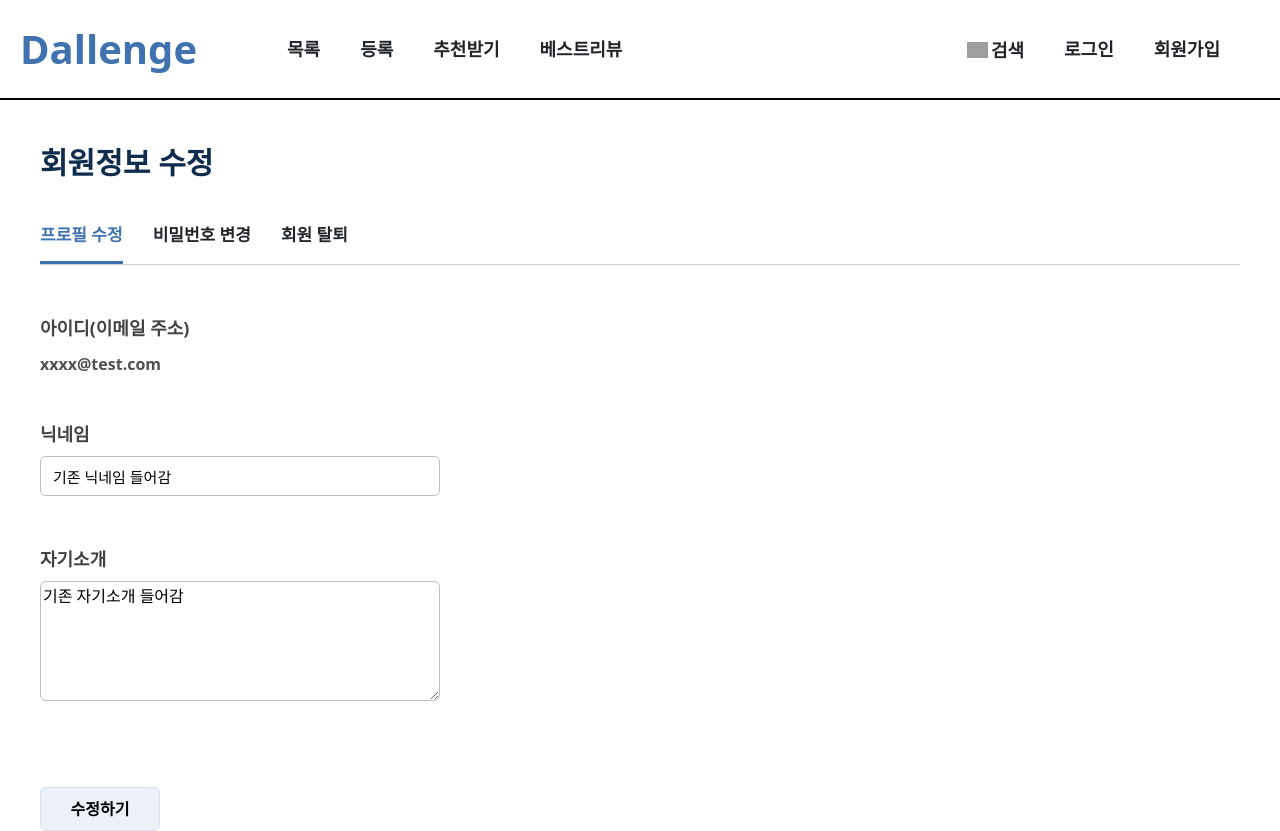
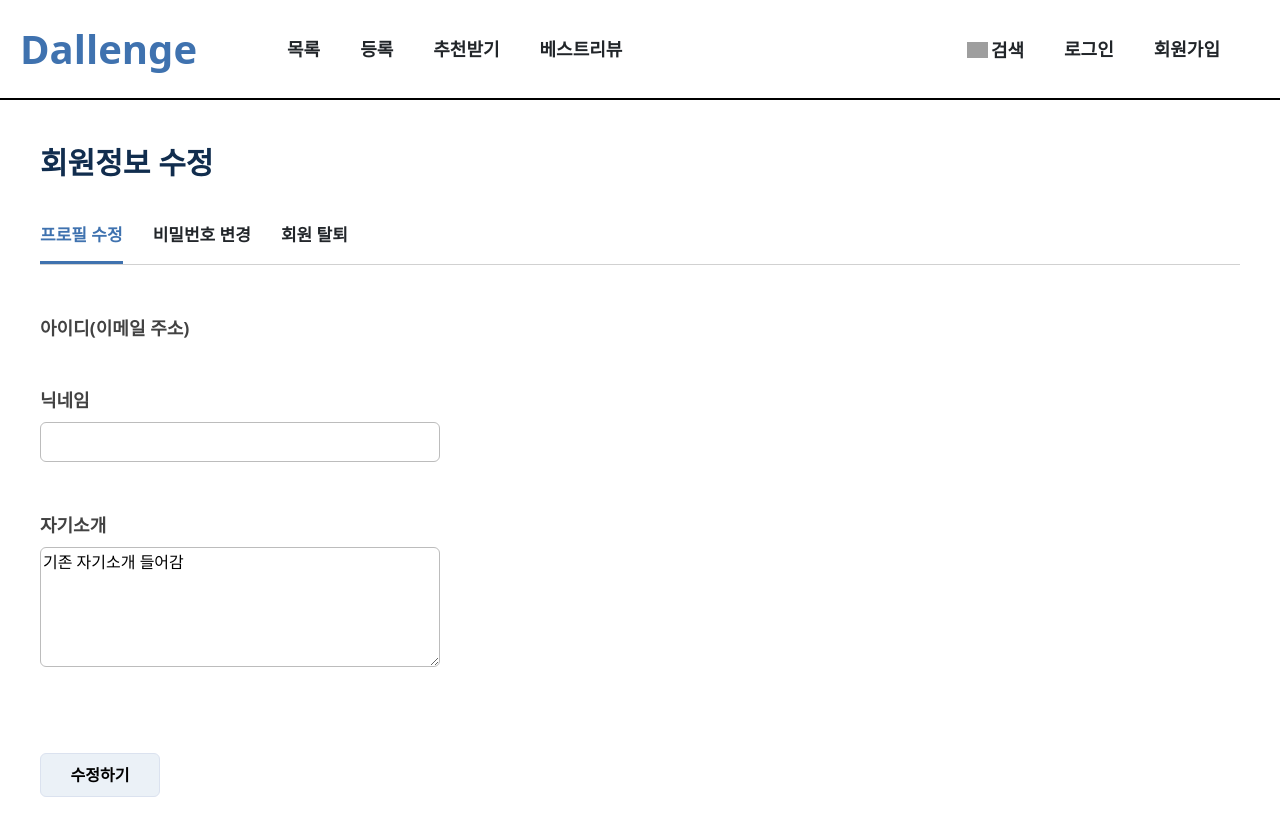
Before and after one commit to dallenge/Front, a React (Create React App) app: page /my-page/modify/profile-edit in a window 1280 px wide. After the commit the page ends 800 px from the top, so only its background shows below. Built offline with nearby package versions, Linux system fonts and the light colour scheme; grey boxes are pictures that could not be loaded.

Commit message:
✨ Feat : 회원정보 수정 페이지에 유저 닉네임 & 아이디(이메일) 보이기

```diff
--- a/src/Routes/Login.tsx
+++ b/src/Routes/Login.tsx
@@ -105,6 +105,7 @@ export default function Login() {
         localStorage.setItem('token', res.data.token);
         localStorage.setItem('userName', res.data.userName);
         localStorage.setItem('userId', res.data.userId);
+        localStorage.setItem('email', id);
       })
       .catch((err) => {
         alert(JSON.parse(err.request.response).message);
--- a/src/Routes/ProfileEdit.tsx
+++ b/src/Routes/ProfileEdit.tsx
@@ -62,11 +62,13 @@ export default function ProfileEdit() {
       <Container>
         <div style={{ marginTop: '50px' }}>
           <Text style={{ fontSize: '18px' }}>아이디(이메일 주소)</Text>
-          <Text style={{ color: 'rgb(80, 80, 80)', marginTop: '10px' }}>xxxx@test.com</Text>
+          <Text style={{ color: 'rgb(80, 80, 80)', marginTop: '10px' }}>
+            {localStorage.getItem('email')?.toString()}
+          </Text>
         </div>
         <div style={{ marginTop: '45px' }}>
           <Text style={{ fontSize: '18px' }}>닉네임</Text>
-          <Input value={'기존 닉네임 들어감'}></Input>
+          <Input value={localStorage.getItem('userName')?.toString()}></Input>
         </div>
         <div style={{ marginTop: '50px' }}>
           <Text style={{ fontSize: '18px' }}>자기소개</Text>
```
